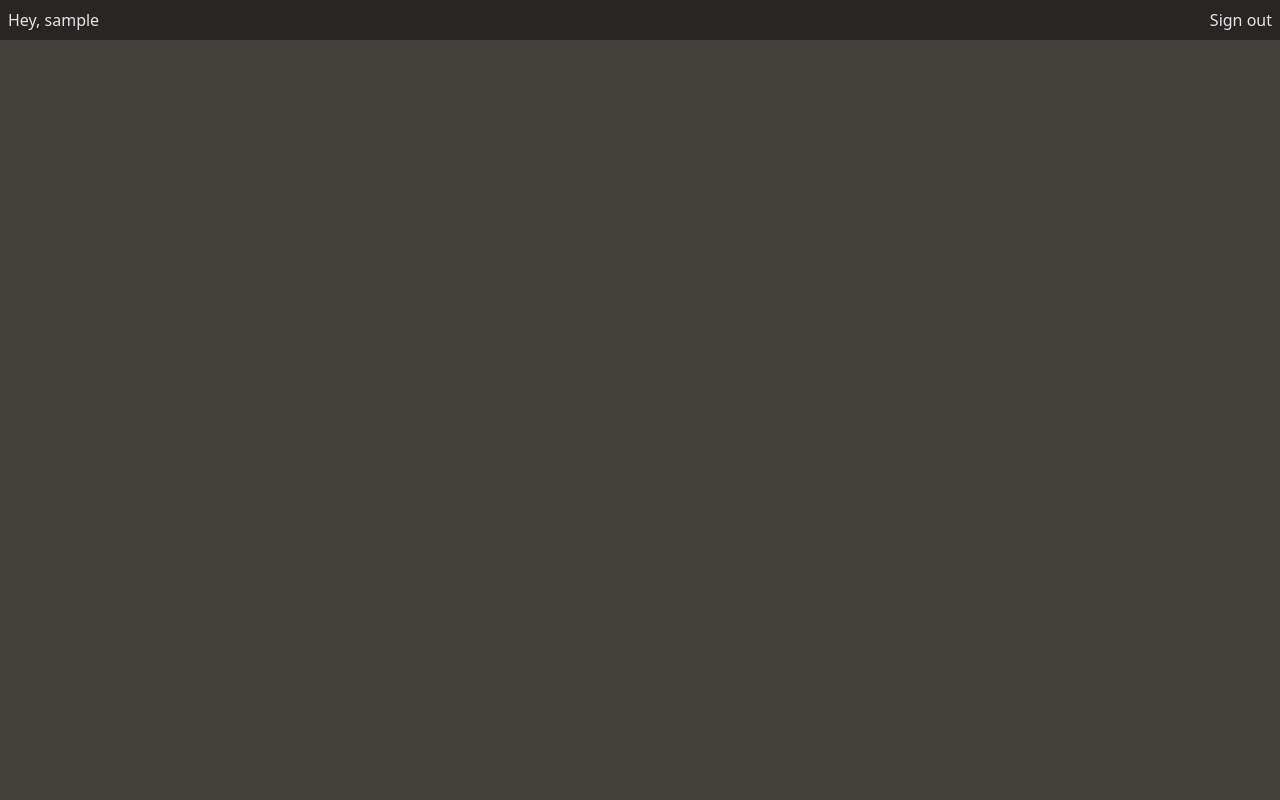
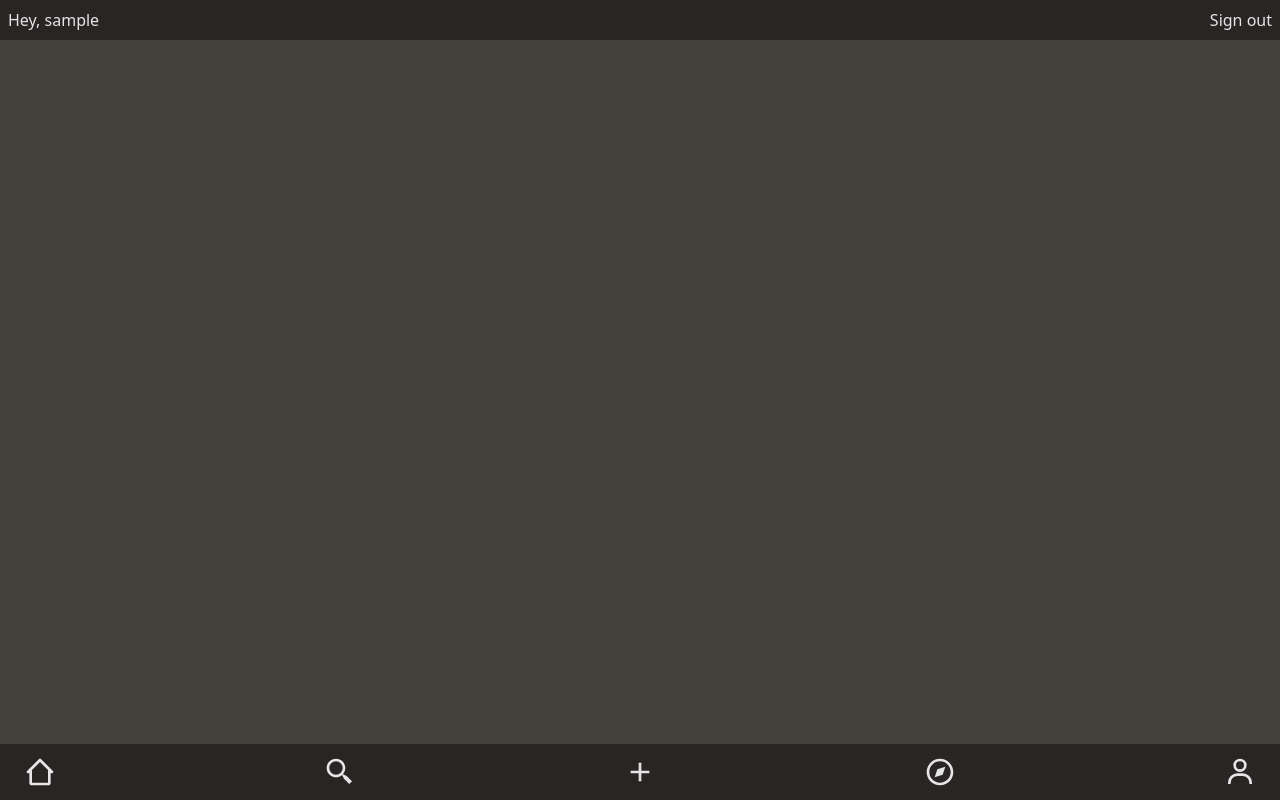
Before and after one commit to twarixx/Twitter, a React (Vite) app in the folder client/: page / in a window 1280 px wide. Built offline with nearby package versions, Linux system fonts and the light colour scheme; sample sign-in values are in the browser's storage.

Commit message:
Added some bottom navigation bar

```diff
--- a/client/package.json
+++ b/client/package.json
@@ -14,6 +14,7 @@
     "evergreen-ui": "^7.1.4",
     "react": "^18.2.0",
     "react-dom": "^18.2.0",
+    "react-icons": "^4.8.0",
     "react-router-dom": "^6.8.2"
   },
   "devDependencies": {
--- /dev/null
+++ b/client/src/components/Navigation.jsx
@@ -0,0 +1,56 @@
+import {
+  BiHomeAlt2,
+  BiSearchAlt2,
+  BiPlus,
+  BiCompass,
+  BiUser,
+} from "react-icons/bi";
+import { Link } from "react-router-dom";
+
+export const Navigation = () => {
+  const menus = [
+    {
+      name: "Feed",
+      icon: <BiHomeAlt2 className="w-8 h-8" />,
+      link: "/",
+    },
+    {
+      name: "Search",
+      icon: <BiSearchAlt2 className="w-8 h-8" />,
+      link: "/",
+    },
+    {
+      name: "New Post",
+      icon: <BiPlus className="w-8 h-8" />,
+      link: "/",
+    },
+    {
+      name: "Explore",
+      icon: <BiCompass className="w-8 h-8" />,
+      link: "/",
+    },
+    {
+      name: "Profile",
+      icon: <BiUser className="w-8 h-8" />,
+      link: "/",
+    },
+  ];
+
+  return (
+    <div className="bg-stone-800 text-twitter-text max-h-16 px-6 w-full">
+      <ul className="list-none flex justify-between">
+        {menus.map((menu) => (
+          <li>
+            <Link
+              to={menu.link}
+              className="flex flex-col items-center justify-center py-3"
+              href="#"
+            >
+              {menu.icon}
+            </Link>
+          </li>
+        ))}
+      </ul>
+    </div>
+  );
+};
--- a/client/src/layouts/MainLayout.jsx
+++ b/client/src/layouts/MainLayout.jsx
@@ -1,6 +1,7 @@
 import { Outlet, useNavigate } from "react-router-dom";
 import { AuthContext } from "../context/AuthContext.jsx";
 import { useContext } from "react";
+import { Navigation } from "../components/Navigation.jsx";
 
 export const MainLayout = ({ children }) => {
   const { logout, currentUser } = useContext(AuthContext);
@@ -17,7 +18,12 @@ export const MainLayout = ({ children }) => {
         <p>Hey, {currentUser.username}</p>
         <p onClick={handleLogout}>Sign out</p>
       </div>
+
       <Outlet />
+
+      <div className="flex items-center justify-center bottom-0 fixed w-full">
+        <Navigation />
+      </div>
     </div>
   );
 };
```
Also changed, not shown: 1 other file (tests, documents, lock files or other folders).
